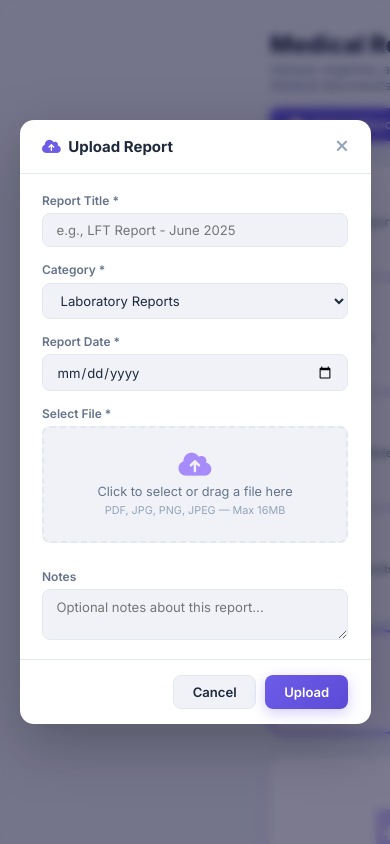
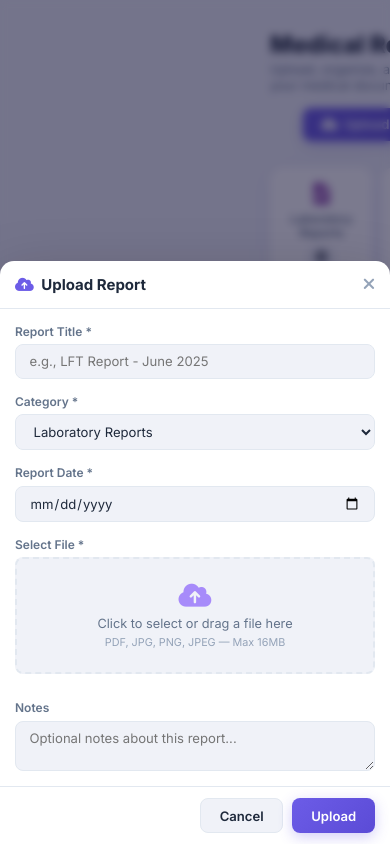
Before and after one commit to Surjith-ap/Recovery_tracker, a Flask app: page /reports/ in a window 390 px wide, after a click on "Upload Report". Run offline with Flask 3, Linux system fonts and the light colour scheme; a user stored in the database is signed in.

Commit message:
fixed the responsive issues

```diff
--- a/static/css/style.css
+++ b/static/css/style.css
@@ -15,6 +15,8 @@
   width: 90%; max-width: 520px; max-height: 90vh;
   overflow-y: auto; box-shadow: 0 20px 60px rgba(0,0,0,0.25);
   animation: modalIn 0.25s ease;
+  /* Prevent modal from going off-screen on small devices */
+  margin: 1rem;
 }
 .modal-lg { max-width: 680px; }
 @keyframes modalIn { from { transform: translateY(20px) scale(0.97); opacity: 0; } }
@@ -290,21 +292,57 @@ input[type="range"] { width: 100%; accent-color: var(--purple-500); cursor: poin
 .journal-section h4 { font-size: 0.78rem; font-weight: 700; color: var(--text-secondary); margin-bottom: 0.2rem; display: flex; align-items: center; gap: 0.3rem; }
 .journal-section p  { font-size: 0.85rem; line-height: 1.55; color: var(--text-primary); }
 
-/* ============ MOBILE RESPONSIVE ============ */
+/* ============================================================
+   RESPONSIVE BREAKPOINTS
+   1. Tablet landscape  : max-width 1024px
+   2. Tablet portrait   : max-width 900px
+   3. Mobile            : max-width 768px
+   4. Small phones      : max-width 480px
+   ============================================================ */
+
 .sidebar-overlay { display: none; }
 
+/* ── 1. Tablet landscape (1024px) ──────────────────────────── */
+@media (max-width: 1024px) {
+  :root { --sidebar-w: 210px; }
+  .main-content { padding: 1.5rem; }
+  .summary-cards { grid-template-columns: repeat(3, 1fr); }
+  .dashboard-grid { grid-template-columns: 1fr 1fr; gap: 1rem; }
+  .info-row { grid-template-columns: 1fr 1fr; }
+  .reports-grid { grid-template-columns: repeat(auto-fill, minmax(200px, 1fr)); }
+  .page-title { font-size: 1.35rem; }
+}
+
+/* ── 2. Tablet portrait (900px) ────────────────────────────── */
 @media (max-width: 900px) {
   .dashboard-grid { grid-template-columns: 1fr; }
-  .info-row { grid-template-columns: 1fr; }
+  .info-row { grid-template-columns: 1fr 1fr; }
+  .chart-body canvas { max-height: 220px; }
 }
 
+/* ── 3. Mobile (768px) ─────────────────────────────────────── */
 @media (max-width: 768px) {
+  /* Sidebar: slide-in drawer */
   .sidebar {
     transform: translateX(-100%);
     z-index: 500;
+    width: var(--sidebar-w, 240px);
   }
-  .sidebar.open { transform: none; }
+  .sidebar.open { transform: none; box-shadow: 4px 0 24px rgba(0,0,0,0.4); }
+
+  /* Overlay behind open sidebar */
+  .sidebar-overlay {
+    display: block; position: fixed; inset: 0;
+    background: rgba(0,0,0,0.5); z-index: 499;
+    opacity: 0; pointer-events: none;
+    transition: opacity var(--transition);
+  }
+  .sidebar-overlay.active { opacity: 1; pointer-events: all; }
+
+  /* Main content shifts up to make room for mobile header */
   .main-content { margin-left: 0; padding: 1rem; padding-top: 4.5rem; }
+
+  /* Mobile top bar */
   .mobile-header {
     display: flex; align-items: center; gap: 0.75rem;
     position: fixed; top: 0; left: 0; right: 0; z-index: 400;
@@ -314,14 +352,118 @@ input[type="range"] { width: 100%; accent-color: var(--purple-500); cursor: poin
   .menu-toggle { background: none; border: none; color: #fff; font-size: 1.2rem; cursor: pointer; }
   .mobile-logo { display: flex; align-items: center; gap: 0.5rem; color: #fff; font-weight: 700; font-size: 0.95rem; }
   .mobile-logo i { color: var(--teal-400); }
-  .sidebar-overlay { display: block; position: fixed; inset: 0; background: rgba(0,0,0,0.5); z-index: 499; opacity: 0; pointer-events: none; transition: opacity var(--transition); }
-  .sidebar-overlay.active { opacity: 1; pointer-events: all; }
-  .summary-cards { grid-template-columns: repeat(2, 1fr); }
+
+  /* Page header: stack title + button vertically */
+  .page-header { flex-direction: column; align-items: flex-start; gap: 0.75rem; }
+  .page-title { font-size: 1.25rem; }
+
+  /* Grids */
+  .summary-cards { grid-template-columns: repeat(2, 1fr); gap: 0.75rem; }
+  .info-row { grid-template-columns: 1fr; }
+  .reports-grid { grid-template-columns: repeat(auto-fill, minmax(160px, 1fr)); }
+
+  /* Forms */
   .form-row, .form-row-3, .form-row-4 { grid-template-columns: 1fr; }
+
+  /* Charts */
+  .chart-body { padding: 0.75rem; }
+  .chart-body canvas { max-height: 200px; }
+
+  /* Modals: bottom sheet on mobile */
+  .modal-overlay { align-items: flex-end; padding: 0; }
+  .modal {
+    width: 100%; max-width: 100%;
+    border-radius: var(--radius) var(--radius) 0 0;
+    max-height: 85vh;
+    margin: 0;
+    animation: slideUp 0.3s ease;
+  }
+  .modal-lg { max-width: 100%; }
+  @keyframes slideUp { from { transform: translateY(100%); } to { transform: translateY(0); } }
+
+  /* Journal */
+  .journal-metrics-grid { grid-template-columns: 1fr 1fr; }
+  .journal-card { flex-direction: column; }
+  .journal-card-date {
+    flex-direction: row; justify-content: flex-start;
+    gap: 0.5rem; padding: 0.75rem 1rem;
+  }
+
+  /* Medications */
+  .med-card { flex-direction: column; }
+  .med-card-right { flex-direction: row; align-items: center; justify-content: space-between; }
+
+  /* Timeline */
+  .timeline-card-header { flex-wrap: wrap; }
+
+  /* Filter bar wraps nicely */
+  .filter-bar { gap: 0.4rem; }
+  .filter-chip { font-size: 0.75rem; padding: 0.3rem 0.7rem; }
+
+  /* Category cards wrap */
+  .category-cards { gap: 0.5rem; }
+  .category-card { min-width: 100px; padding: 0.75rem 0.9rem; }
+
+  /* Med status cards */
+  .med-status-cards { gap: 0.5rem; }
+  .med-status-card { min-width: 90px; padding: 0.75rem 1rem; }
+
+  /* Table actions don't wrap */
+  .table-actions { flex-wrap: nowrap; }
+
+  /* Flash messages full width */
+  .flash-message { font-size: 0.82rem; }
+}
+
+/* ── 4. Small phones (480px) ───────────────────────────────── */
+@media (max-width: 480px) {
+  .main-content { padding: 0.75rem; padding-top: 4rem; }
+
+  /* Single column for cards */
+  .summary-cards { grid-template-columns: 1fr 1fr; gap: 0.5rem; }
+  .summary-card { padding: 0.9rem; }
+  .card-value { font-size: 1.4rem; }
+  .card-icon { width: 40px; height: 40px; font-size: 1.1rem; }
+
+  /* Page title */
+  .page-title { font-size: 1.1rem; }
+  .page-subtitle { font-size: 0.8rem; }
+
+  /* Reports grid: single column */
+  .reports-grid { grid-template-columns: 1fr; }
+
+  /* Journal metrics: single column */
   .journal-metrics-grid { grid-template-columns: 1fr; }
-  .journal-card { flex-direction: column; }
-  .journal-card-date { flex-direction: row; justify-content: flex-start; gap: 0.5rem; padding: 0.75rem 1rem; }
-  .med-card { flex-direction: column; }
+
+  /* Timeline: tighten up */
+  .timeline-marker { width: 34px; height: 34px; font-size: 0.78rem; }
+  .timeline-item::before { left: 16px; }
+
+  /* Modals: more height on very small screens */
+  .modal { max-height: 92vh; }
+  .modal-body { padding: 1rem; }
+  .modal-header { padding: 0.9rem 1rem; }
+  .modal-footer { padding: 0.75rem 1rem; }
+
+  /* Buttons tighter */
+  .btn { padding: 0.5rem 1rem; font-size: 0.82rem; }
+  .btn-sm { padding: 0.28rem 0.6rem; font-size: 0.75rem; }
+
+  /* Charts: smaller */
+  .chart-body canvas { max-height: 160px; }
+
+  /* Filter chips: smaller */
+  .filter-chip { font-size: 0.72rem; padding: 0.25rem 0.6rem; }
+
+  /* Category/status cards: 2-col wrap */
+  .category-cards, .med-status-cards { display: grid; grid-template-columns: 1fr 1fr; }
+  .category-card, .med-status-card { min-width: unset; }
+
+  /* Med card details — wrap on tiny screens */
+  .med-card-details, .med-card-dates { gap: 0.4rem; }
+
+  /* Sidebar narrow on tiny phones */
+  .sidebar { width: min(240px, 85vw); }
 }
 
 /* ---------- Design Tokens ---------- */
```
